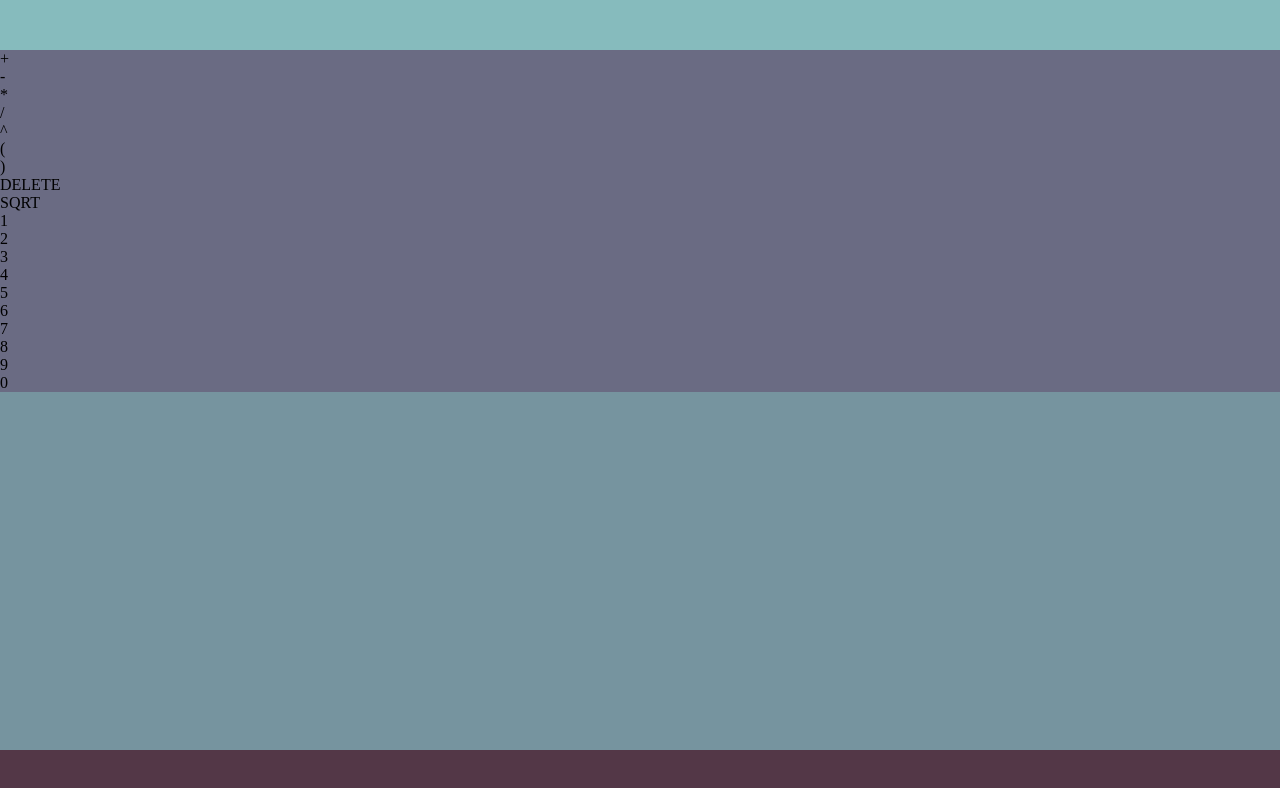
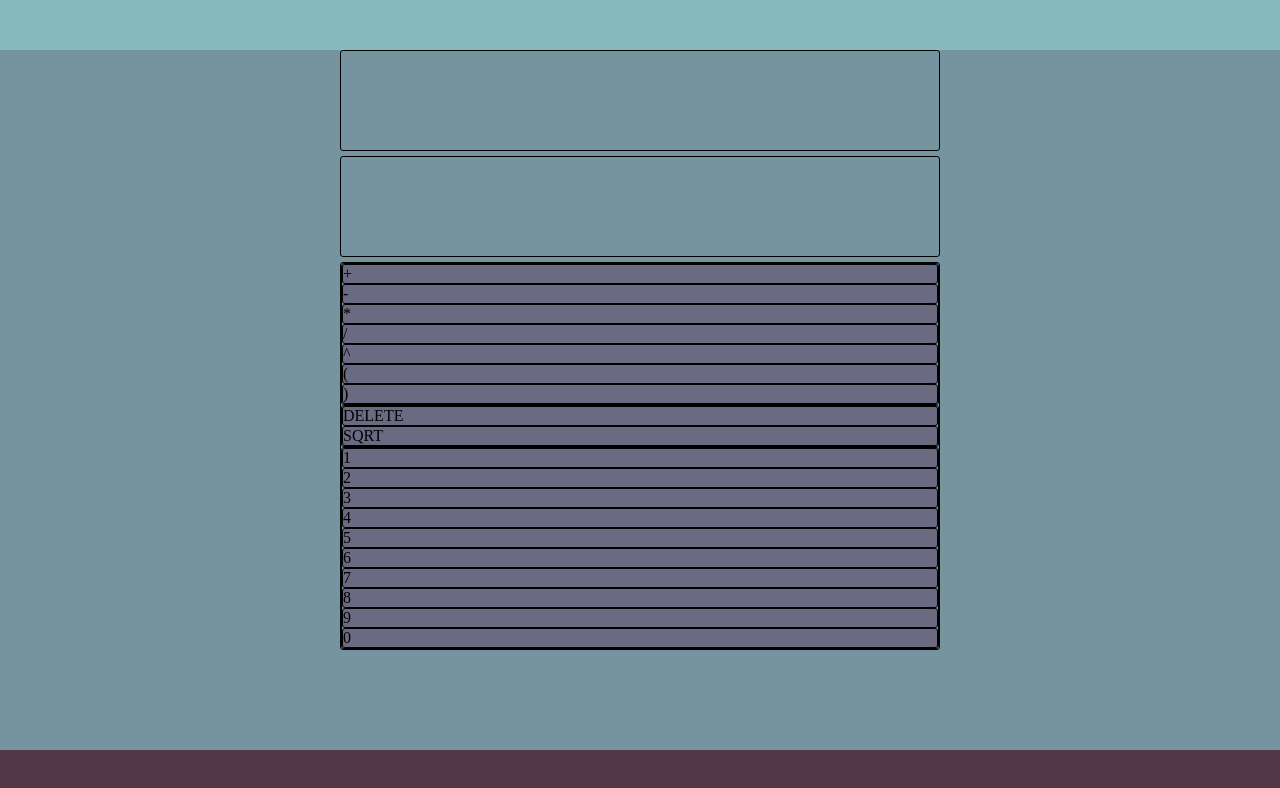
Before and after one commit to devcsantos/calculator, a plain HTML site: page index.html in a window 1280 px wide. Drawn offline with Linux system fonts and the light colour scheme.

Commit message:
layout changes

```diff
--- a/index.html
+++ b/index.html
@@ -11,6 +11,7 @@
     <main id="application-container">
       <div id="results"></div>
       <div id="calculation"></div>
+      <div id="buttons">
         <div id="operations">
           <div class="calculator-btn">+</div>
           <div class="calculator-btn">-</div>
@@ -25,16 +26,17 @@
           <div class="calculator-btn">SQRT</div>
         </div>
         <div id="numbers">
-        <div class="calculator-btn">1</div>
-        <div class="calculator-btn">2</div>
-        <div class="calculator-btn">3</div>
-        <div class="calculator-btn">4</div>
-        <div class="calculator-btn">5</div>
-        <div class="calculator-btn">6</div>
-        <div class="calculator-btn">7</div>
-        <div class="calculator-btn">8</div>
-        <div class="calculator-btn">9</div>
-        <div class="calculator-btn">0</div>
+          <div class="calculator-btn number-btn">1</div>
+          <div class="calculator-btn number-btn">2</div>
+          <div class="calculator-btn number-btn">3</div>
+          <div class="calculator-btn number-btn">4</div>
+          <div class="calculator-btn number-btn">5</div>
+          <div class="calculator-btn number-btn">6</div>
+          <div class="calculator-btn number-btn">7</div>
+          <div class="calculator-btn number-btn">8</div>
+          <div class="calculator-btn number-btn">9</div>
+          <div class="calculator-btn number-btn">0</div>
+        </div>
       </div>
     </main>
     <footer id="main-footer"></footer>
--- a/styles/main.css
+++ b/styles/main.css
@@ -21,6 +21,43 @@ body {
   background-color: var(--palette-header);
 }
 
+#application-container {
+  display: grid;
+  row-gap: 5px;
+  min-width: 600px;
+  min-height: 600px;
+  width: 600px;
+  height: 600px;
+  margin: 0px auto;
+  grid-template-rows: 1fr 1fr 3fr;
+  grid-template-columns: 1fr 1fr;
+  grid-template-areas:
+  'results results'
+  'calc calc'
+  'buttons buttons';
+}
+
+#results {
+  grid-area: results;
+}
+
+#calculation {
+  grid-area: calc;
+}
+
+#application-container * {
+  border: solid 1px black;
+  border-radius: 3px;
+}
+
+#buttons {
+  grid-area: buttons;
+}
+
+#numbers {
+
+}
+
 .calculator-btn {
   background-color: var(--palette-buttons);
 }
```
Lines whose indentation alone changed are shown as unchanged.
